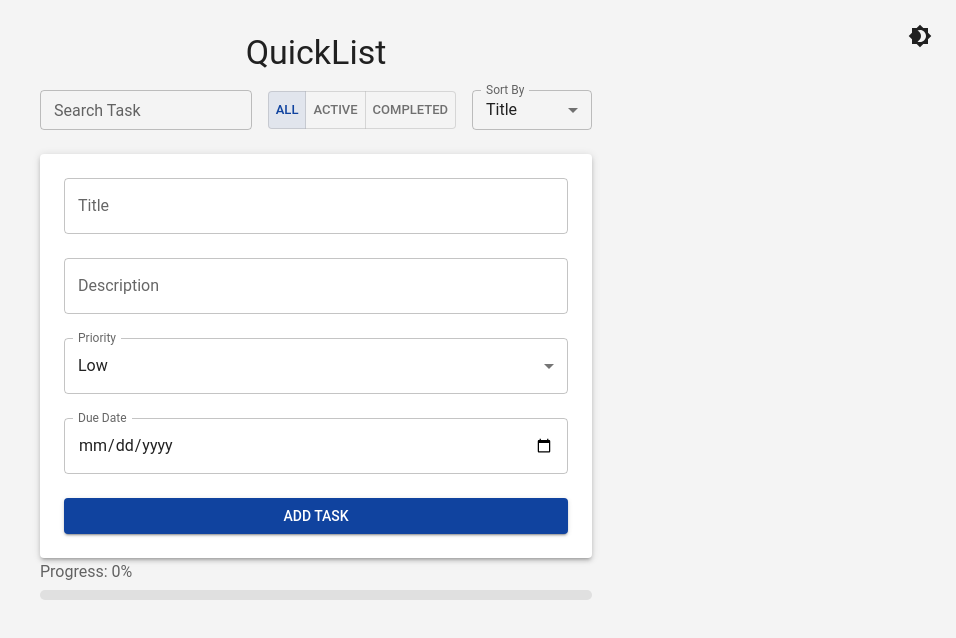
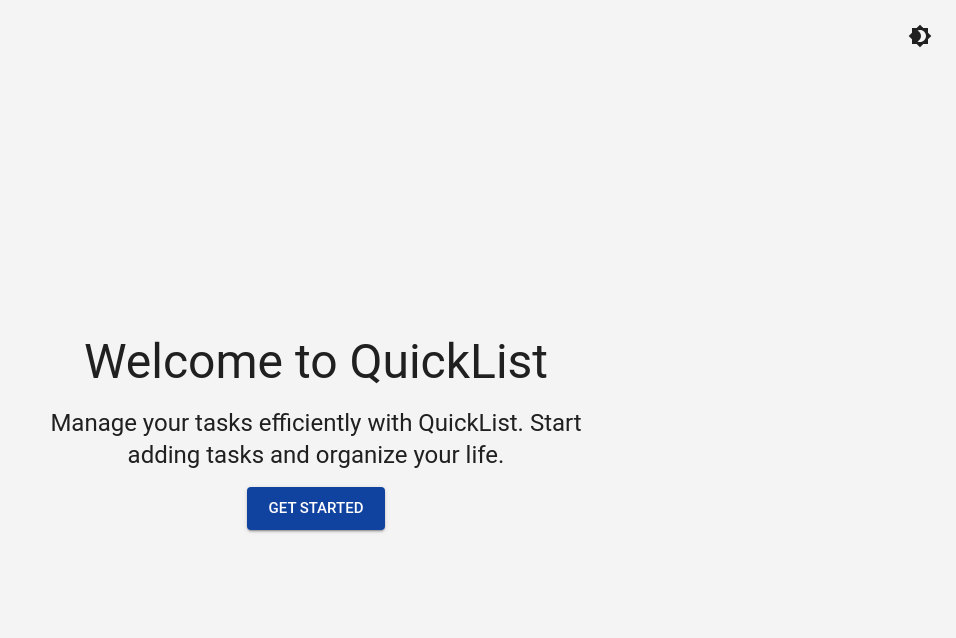
Before and after one commit to TanushreeMohanty/QuickList, a React (Vite) app: page / in a window 1280 px wide. Shown: the top 638 px of the page, without its empty margins (324-1280 px from the left). Built offline with nearby package versions, Linux system fonts and the light colour scheme.

Commit message:
landing page added

```diff
--- a/src/App.jsx
+++ b/src/App.jsx
@@ -14,6 +14,7 @@ import TaskForm from './components/TaskForm';
 import TaskList from './components/TaskList';
 import TaskControls from './components/TaskControls';
 import { loadTasks, saveTasks } from './utils/localStorageUtils';
+import LandingPage from './components/LandingPage'; // Import the landing page component
 
 const App = ({ mode, setMode }) => {
   const theme = useTheme();
@@ -24,6 +25,8 @@ const App = ({ mode, setMode }) => {
   const [editId, setEditId] = useState(null);
   const [modalOpen, setModalOpen] = useState(false);
   const [notification, setNotification] = useState('');
+
+  const [showLandingPage, setShowLandingPage] = useState(true); // State to toggle landing page
 
   // Filter, Sort, Search
   const [filter, setFilter] = useState('all');
@@ -73,7 +76,6 @@ const App = ({ mode, setMode }) => {
     setNotification('Task Deleted!');
   };
 
-  // Filtering, Sorting, Searching logic
   const getFilteredTasks = () => {
     let filtered = [...tasks];
 
@@ -105,6 +107,11 @@ const App = ({ mode, setMode }) => {
     setMode(prev => (prev === 'light' ? 'dark' : 'light'));
   };
 
+  // Function to handle when landing page is done and show tasks
+  const handleLandingPageDone = () => {
+    setShowLandingPage(false); // Hide landing page after user finishes
+  };
+
   return (
     <Container maxWidth="sm" sx={{ mt: 4, mb: 4 }}>
       {/* Theme Toggle Button */}
@@ -116,6 +123,11 @@ const App = ({ mode, setMode }) => {
         {theme.palette.mode === 'dark' ? <Brightness7 /> : <Brightness4 />}
       </IconButton>
 
+      {/* Conditional rendering for Landing Page */}
+      {showLandingPage ? (
+        <LandingPage onLandingPageDone={handleLandingPageDone} />
+      ) : (
+        <>
           <Typography variant="h4" align="center" gutterBottom>
             QuickList
           </Typography>
@@ -143,13 +155,6 @@ const App = ({ mode, setMode }) => {
             onDelete={handleDelete}
           />
 
-      <Snackbar
-        open={!!notification}
-        autoHideDuration={3000}
-        onClose={() => setNotification('')}
-        message={notification}
-      />
-
           <Modal open={modalOpen} onClose={() => setModalOpen(false)}>
             <Box sx={modalStyle}>
               <Typography variant="h6" mb={2}>Edit Task</Typography>
@@ -161,6 +166,8 @@ const App = ({ mode, setMode }) => {
               />
             </Box>
           </Modal>
+        </>
+      )}
     </Container>
   );
 };
--- /dev/null
+++ b/src/components/LandingPage.jsx
@@ -0,0 +1,35 @@
+import React from 'react';
+import { Button, Typography, Box } from '@mui/material';
+
+const LandingPage = ({ onLandingPageDone }) => {
+  return (
+    <Box
+      sx={{
+        display: 'flex',
+        justifyContent: 'center',
+        alignItems: 'center',
+        height: '100vh',
+        flexDirection: 'column',
+        backgroundColor: '#FFFFF',
+        textAlign: 'center',
+      }}
+    >
+      <Typography variant="h3" gutterBottom>
+        Welcome to QuickList
+      </Typography>
+      <Typography variant="h5" paragraph>
+        Manage your tasks efficiently with QuickList. Start adding tasks and organize your life.
+      </Typography>
+      <Button
+        variant="contained"
+        color="primary"
+        size="large"
+        onClick={onLandingPageDone} // Ensure this triggers the state update
+      >
+        Get Started
+      </Button>
+    </Box>
+  );
+};
+
+export default LandingPage;
```
Also changed, not shown: src/utils/notifications.js (added, +22 -0 lines), 1 other file (tests, documents, lock files or other folders). Lines whose indentation alone changed are shown as unchanged.
